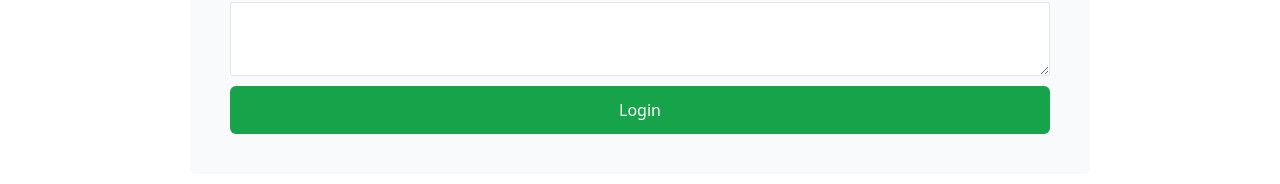
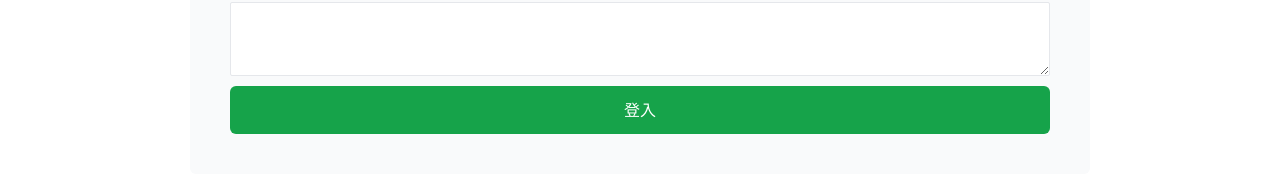
Before and after one commit to JiunJieLin/React-ModernEat, a Next.js app: page /login in a window 1280 px wide. Shown: the part 244-428 px from the top of the page. Built offline with nearby package versions, Linux system fonts and the light colour scheme.

Commit message:
remove test

```diff
--- a/src/components/Login/LoginForm.jsx
+++ b/src/components/Login/LoginForm.jsx
@@ -58,7 +58,7 @@ const LoginForm = () => {
               className="bg-green-600 text-white text-center rounded-md py-3 cursor-pointer hover:bg-green-700"
               onClick={handleSubmit(handleOnSubmit)}
             >
-              Login
+              登入
             </button>
           </div>
         </div>
```
